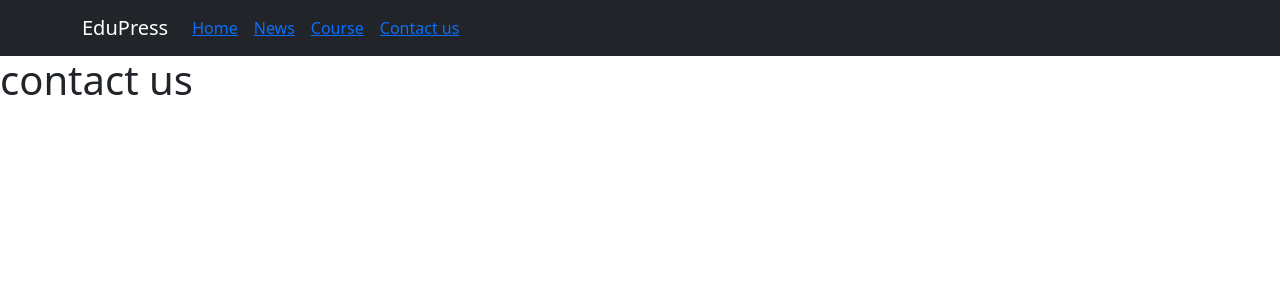
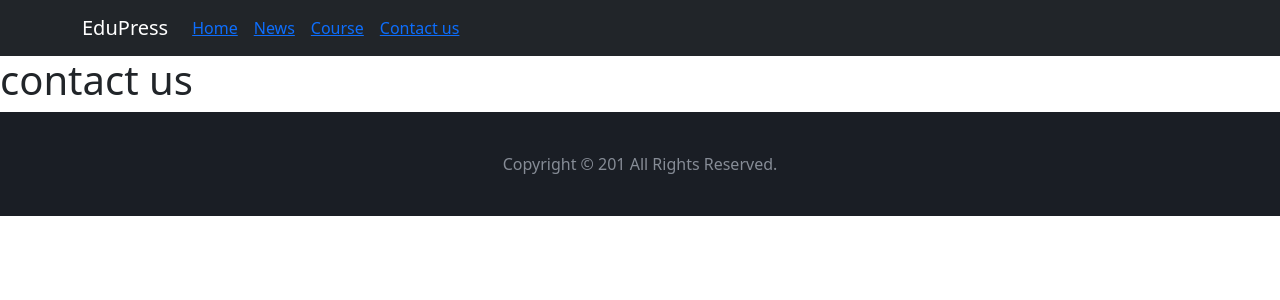
Before and after one commit to AdilMahmoudRion/edu-press, a React (Create React App) app: page /contactUs in a window 1280 px wide. Shown: the top 300 px of the page. Built offline with nearby package versions, Linux system fonts and the light colour scheme.

Commit message:
Fotter added

```diff
--- a/src/App.js
+++ b/src/App.js
@@ -10,7 +10,7 @@ import Course from "./Components/Course/Course";
 
 function App() {
   return (
-    <div className="">
+    <div >
       <BrowserRouter>
         <Header></Header>
         <Switch>
--- a/src/Components/Footer/Footer.css
+++ b/src/Components/Footer/Footer.css
@@ -0,0 +1,9 @@
+footer {
+  background: #1a1e25;
+  color: #868c96;
+}
+
+footer p {
+  padding: 40px 0;
+  text-align: center;
+}
--- a/src/Components/Footer/Footer.js
+++ b/src/Components/Footer/Footer.js
@@ -1,11 +1,19 @@
-import React from 'react';
-import "./Footer.css"
+import React from "react";
+
+import "./Footer.css";
+
 const Footer = () => {
-    return (
+  return (
+    <div>
       <div>
 
+
+        <footer>
+          <p>Copyright &copy; 201 All Rights Reserved.</p>
+        </footer>
       </div>
-    );
+    </div>
+  );
 };
 
 export default Footer;
```
Also changed, not shown: 1 other file (tests, documents, lock files or other folders).
